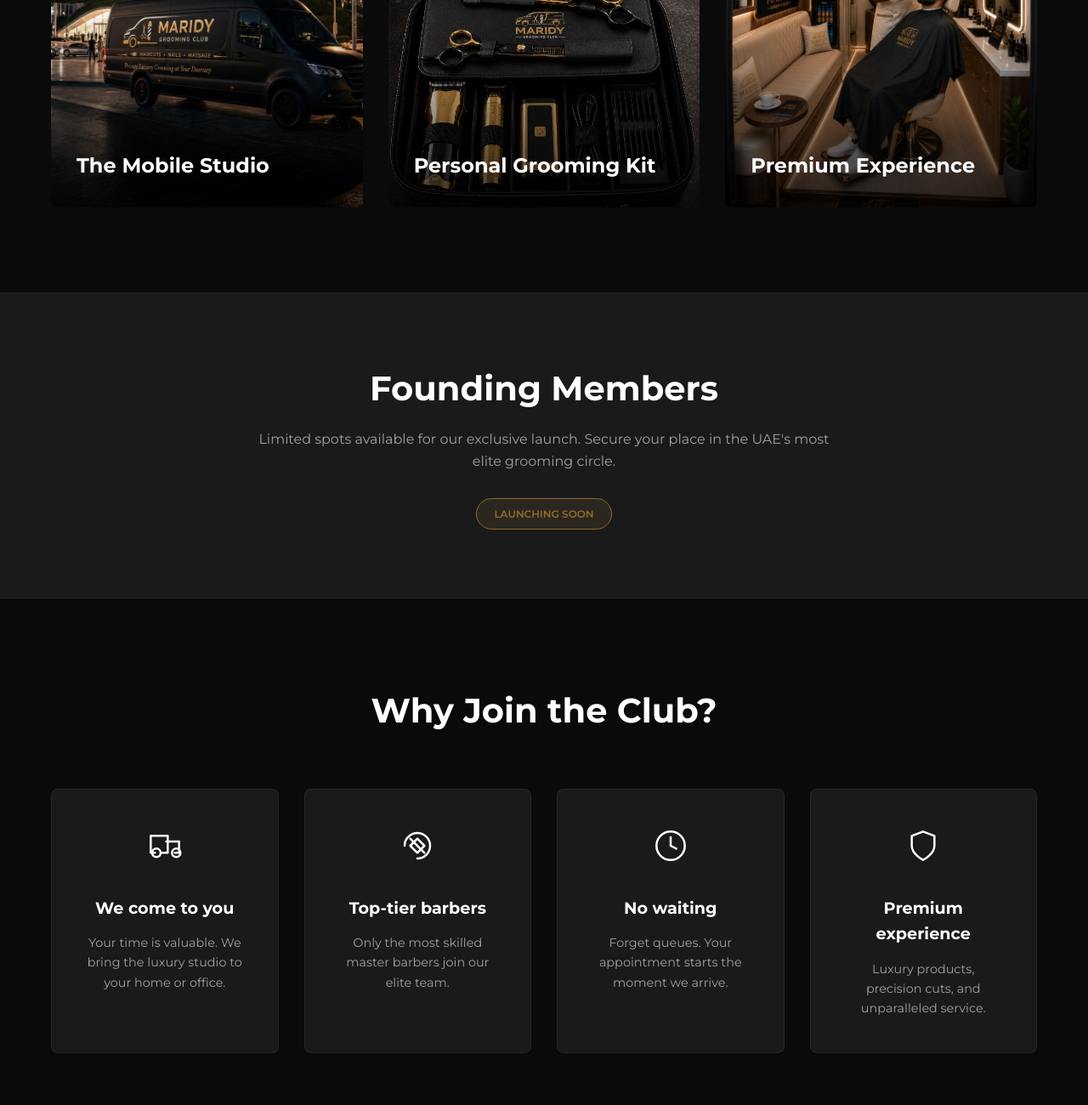
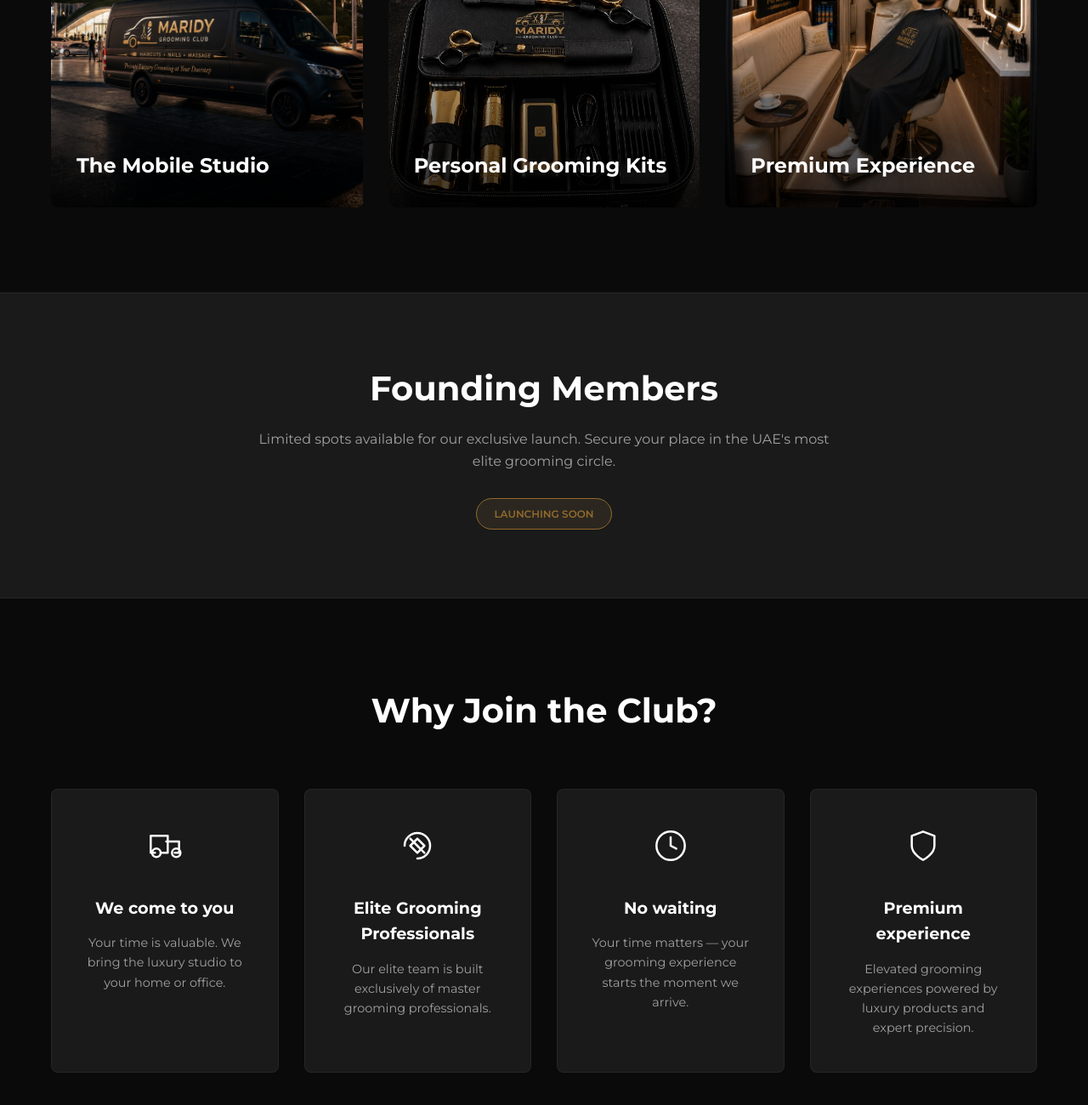
Before and after one commit to kilicacrv/maridygroominclub, a website built with Vite: page index.html in a window 1280 px wide. Shown: the part 1114-2414 px from the top of the page at 85% size. Built offline with nearby package versions, Linux system fonts and the light colour scheme; no server answers.

Commit message:
Update benefits headers and descriptions

```diff
--- a/index.html
+++ b/index.html
@@ -43,7 +43,7 @@
                 </div>
                 <div class="visual-card reveal">
                     <img src="premium_grooming_kit.jpg" alt="Premium Grooming Kit" loading="lazy">
-                    <h3>Personal Grooming Kit</h3>
+                    <h3>Personal Grooming Kits</h3>
                 </div>
                 <div class="visual-card reveal">
                     <img src="luxury_interior_barber.jpg" alt="Luxury Lifestyle" loading="lazy">
@@ -76,22 +76,22 @@
                     <div class="icon">
                         <svg width="40" height="40" viewBox="0 0 24 24" fill="none" stroke="currentColor" stroke-width="1.5" stroke-linecap="round" stroke-linejoin="round"><path d="M12 21a9 9 0 0 0 9-9 9 9 0 0 0-9-9 9 9 0 0 0-9 9 9 0 0 0 9 9Z"/><path d="M12 12 7 7"/><path d="M12 12l5 5"/><path d="m12 7 5 5-5 5-5-5 5-5Z"/></svg>
                     </div>
-                    <h3>Top-tier barbers</h3>
-                    <p>Only the most skilled master barbers join our elite team.</p>
+                    <h3>Elite Grooming Professionals</h3>
+                    <p>Our elite team is built exclusively of master grooming professionals.</p>
                 </div>
                 <div class="benefit-card reveal">
                     <div class="icon">
                         <svg width="40" height="40" viewBox="0 0 24 24" fill="none" stroke="currentColor" stroke-width="1.5" stroke-linecap="round" stroke-linejoin="round"><circle cx="12" cy="12" r="10"/><polyline points="12 6 12 12 16 14"/></svg>
                     </div>
                     <h3>No waiting</h3>
-                    <p>Forget queues. Your appointment starts the moment we arrive.</p>
+                    <p>Your time matters — your grooming experience starts the moment we arrive.</p>
                 </div>
                 <div class="benefit-card reveal">
                     <div class="icon">
                         <svg width="40" height="40" viewBox="0 0 24 24" fill="none" stroke="currentColor" stroke-width="1.5" stroke-linecap="round" stroke-linejoin="round"><path d="M12 22s8-4 8-10V5l-8-3-8 3v7c0 6 8 10 8 10Z"/></svg>
                     </div>
                     <h3>Premium experience</h3>
-                    <p>Luxury products, precision cuts, and unparalleled service.</p>
+                    <p>Elevated grooming experiences powered by luxury products and expert precision.</p>
                 </div>
             </div>
         </div>
```
